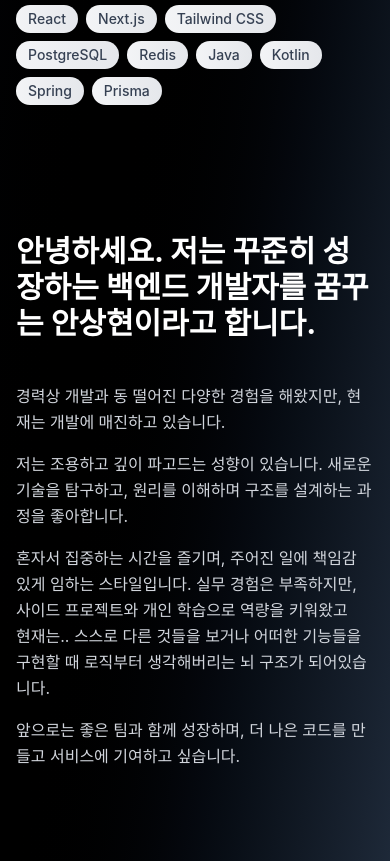
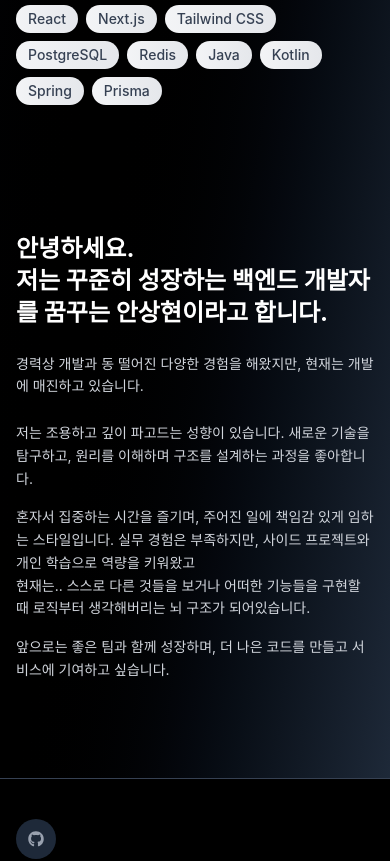
Before and after one commit to EILE23/apol, a Next.js app in the folder front/: page /about in a window 390 px wide. Shown: the part 1720-2581 px from the top of the page. Built offline with nearby package versions, Linux system fonts and the light colour scheme.

Commit message:
반응형 수정

```diff
--- a/front/src/components/projects/ProjectCard.tsx
+++ b/front/src/components/projects/ProjectCard.tsx
@@ -86,7 +86,7 @@
   // 목록/상세 스타일(넓고 정보 많은 카드)
   return (
     <Link href={`/projects/${project.id}`} className="block group">
-      <div className="w-full flex flex-row shadow-[0_2px_16px_0_rgba(0,0,0,0.06)] overflow-hidden transition-all duration-300 hover:-translate-y-2 hover:shadow-[0_4px_32px_0_rgba(0,0,0,0.13)] cursor-pointer bg-transparent">
+      <div className="w-full flex flex-col md:flex-row items-center md:items-stretch justify-center md:justify-start shadow-[0_2px_16px_0_rgba(0,0,0,0.06)] overflow-hidden transition-all duration-300 hover:-translate-y-2 hover:shadow-[0_4px_32px_0_rgba(0,0,0,0.13)] cursor-pointer bg-transparent">
         {/* 이미지 */}
         <div className="w-60 min-w-[240px] max-w-[260px] aspect-[4/3] flex items-center justify-center overflow-hidden bg-gray-800">
           {project.thumbnail ? (
@@ -107,7 +107,7 @@
           )}
         </div>
         {/* 내용 */}
-        <div className="flex flex-col gap-2 px-10 py-7 flex-1 min-w-0 bg-transparent">
+        <div className="flex flex-col gap-2 px-10 py-7 flex-1 min-w-0 bg-transparent items-center md:items-start text-center md:text-left">
           {/* 태그 */}
           <div className="flex flex-wrap gap-2 mb-1">
             {project.tags.map((tag) => (
--- a/front/src/features/about/AboutContent.tsx
+++ b/front/src/features/about/AboutContent.tsx
@@ -116,16 +116,16 @@
       {/* 자기소개서(본문) 섹션 - 스타일 통일 */}
       <section className="max-w-7xl mx-auto px-4 sm:px-6 lg:px-8">
         <div className="bg-transparent rounded-2xl p-0">
-          <h2 className="text-3xl font-bold text-white mb-4 pt-24">
-            안녕하세요. 저는 꾸준히 성장하는 백엔드 개발자를 꿈꾸는 안상현이라고
-            합니다.
+          <h2 className="text-2xl md:text-3xl font-bold text-white mb-2 pt-24">
+            안녕하세요.
+            <br />
+            저는 꾸준히 성장하는 백엔드 개발자를 꿈꾸는 안상현이라고 합니다.
           </h2>
-          <div className="space-y-4 text-gray-300 text-base leading-relaxed pb-24">
-            <p>
-              <br />
-              경력상 개발과 동 떨어진 다양한 경험을 해왔지만, 현재는 개발에
-              매진하고 있습니다.
-            </p>
+          <div className="text-gray-300 text-sm md:text-base leading-relaxed mb-6 mt-6">
+            경력상 개발과 동 떨어진 다양한 경험을 해왔지만, 현재는 개발에
+            매진하고 있습니다.
+          </div>
+          <div className="space-y-4 text-gray-300 text-sm md:text-base leading-relaxed pb-24">
             <p>
               저는 조용하고 깊이 파고드는 성향이 있습니다. 새로운 기술을
               탐구하고, 원리를 이해하며 구조를 설계하는 과정을 좋아합니다.
```
